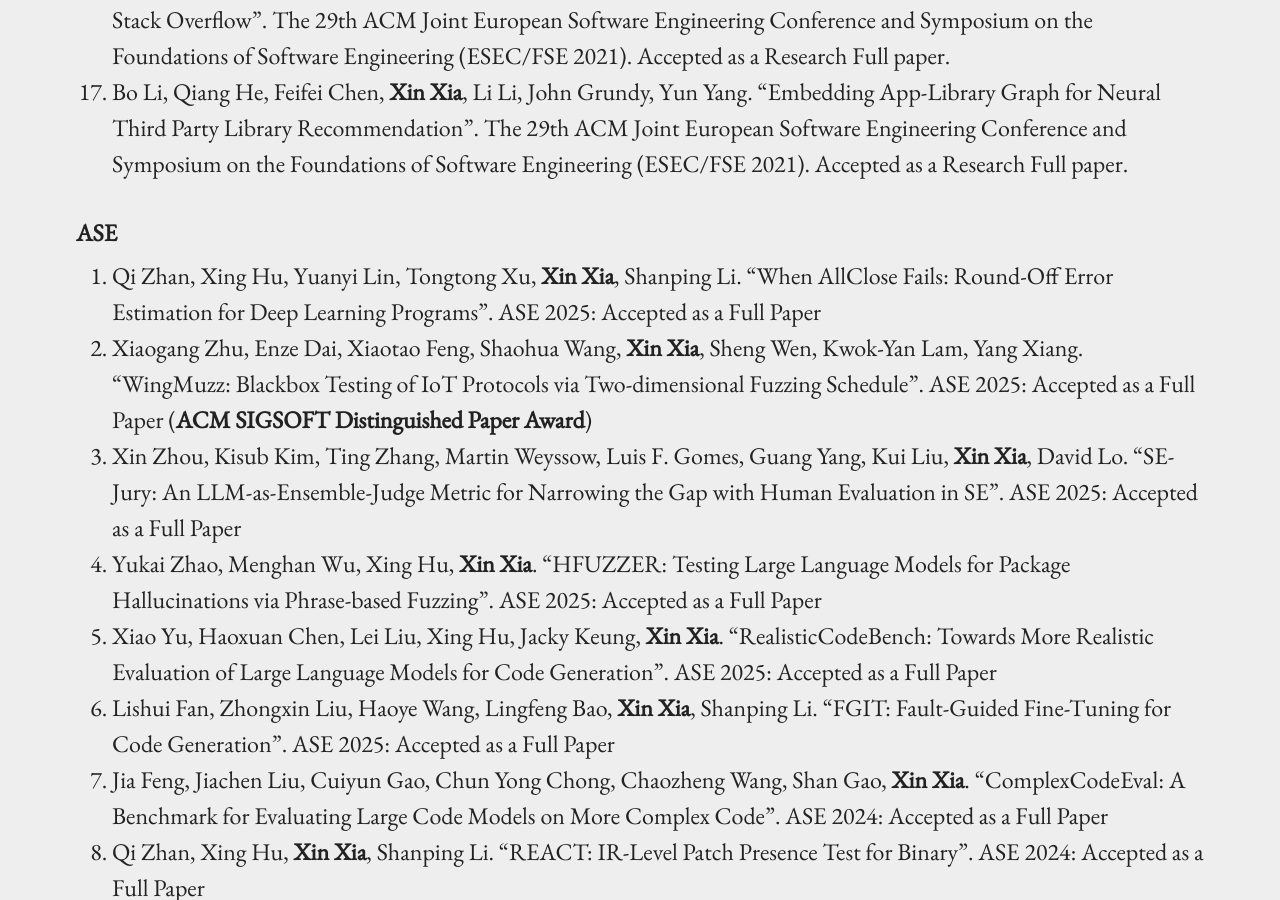
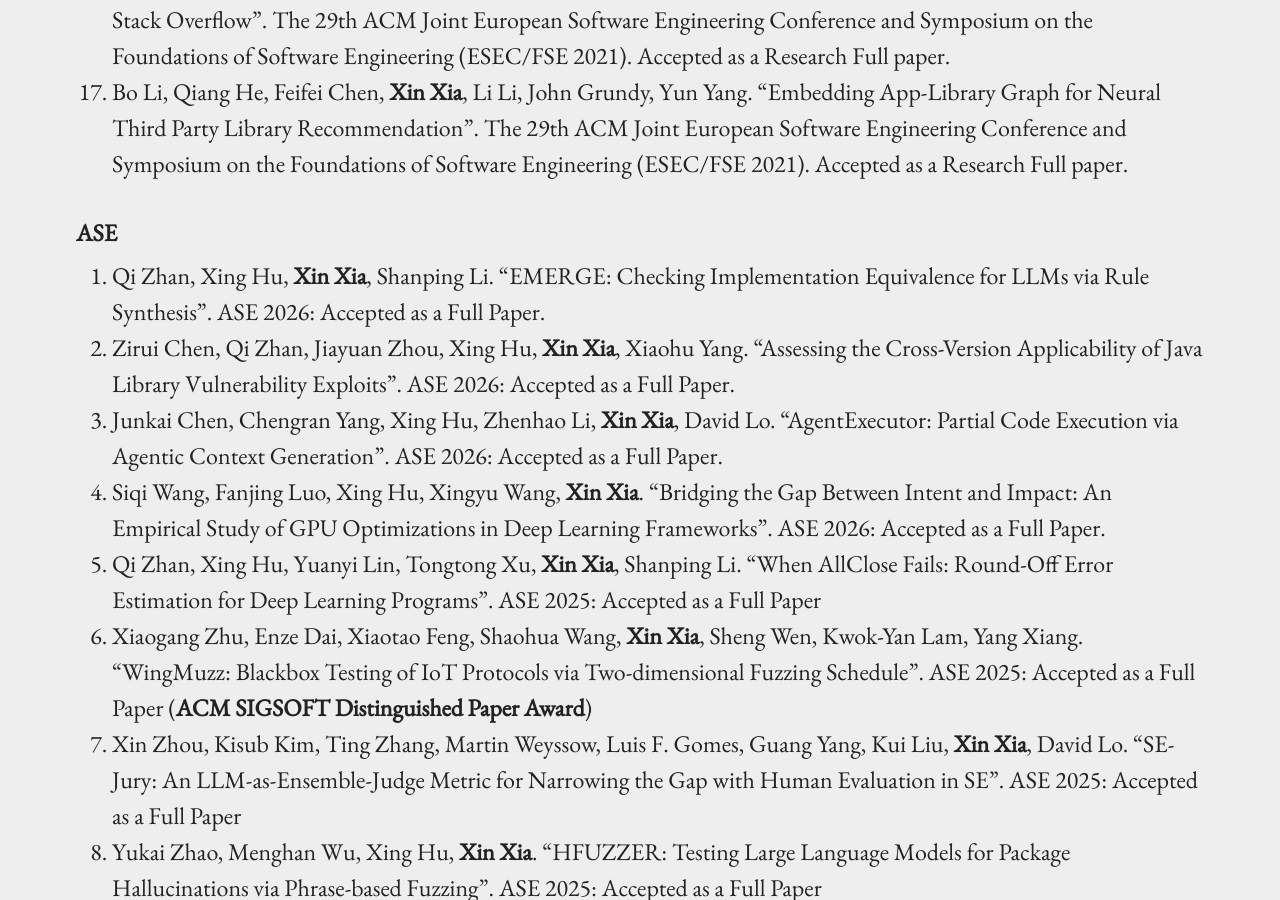
Before and after one commit to xin-xia/xin-xia.github.io, a Jekyll site: the page built from index.md, in a window 1280 px wide and 900 px high, scrolled down 16157 px. Built offline with Jekyll 4.4.1, drawn with Linux system fonts in a browser that asks for light colours.

Commit message:
Update index.md

```diff
--- a/index.md
+++ b/index.md
@@ -220,6 +220,10 @@ Case Study of Code Clone Detection and Defect Prediction". IEEE Transactions on
 
 
 #### ASE
+1. Qi Zhan, Xing Hu, <strong>Xin Xia</strong>, Shanping Li. "EMERGE: Checking Implementation Equivalence for LLMs via Rule Synthesis". ASE 2026: Accepted as a Full Paper.  <br/>
+1. Zirui Chen, Qi Zhan, Jiayuan Zhou, Xing Hu, <strong>Xin Xia</strong>, Xiaohu Yang. "Assessing the Cross-Version Applicability of Java Library Vulnerability Exploits".  ASE 2026: Accepted as a Full Paper.  <br/>
+1. Junkai Chen, Chengran Yang, Xing Hu, Zhenhao Li, <strong>Xin Xia</strong>, David Lo. "AgentExecutor: Partial Code Execution via Agentic Context Generation".  ASE 2026: Accepted as a Full Paper.  <br/>
+1. Siqi Wang, Fanjing Luo, Xing Hu, Xingyu Wang, <strong>Xin Xia</strong>. "Bridging the Gap Between Intent and Impact: An Empirical Study of GPU Optimizations in Deep Learning Frameworks". ASE 2026: Accepted as a Full Paper.  <br/>
 1. Qi Zhan, Xing Hu, Yuanyi Lin, Tongtong Xu, <strong>Xin Xia</strong>, Shanping Li.  "When AllClose Fails: Round-Off Error Estimation for Deep Learning Programs". ASE 2025: Accepted as a Full Paper <br />
 1. Xiaogang Zhu,  Enze Dai, Xiaotao Feng, Shaohua Wang, <strong>Xin Xia</strong>, Sheng Wen, Kwok-Yan Lam, Yang Xiang. "WingMuzz: Blackbox Testing of IoT Protocols via Two-dimensional Fuzzing Schedule". ASE 2025: Accepted as a Full Paper (<strong>ACM SIGSOFT Distinguished Paper Award</strong>) <br />
 1. Xin Zhou, Kisub Kim, Ting Zhang, Martin Weyssow, Luis F. Gomes, Guang Yang, Kui Liu, <strong>Xin Xia</strong>, David Lo. "SE-Jury: An LLM-as-Ensemble-Judge Metric for Narrowing the Gap with Human Evaluation in SE". ASE 2025: Accepted as a Full Paper <br />
```
